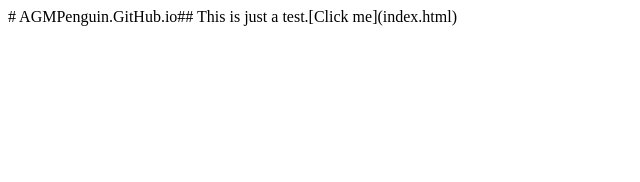
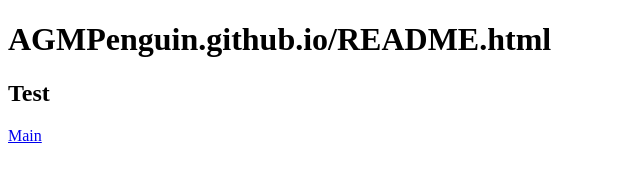
Before and after one commit to AGMPenguin/AGMPenguin.GitHub.io, a plain HTML site: page README.html in a window 1280 px wide. Shown: the whole page, without its empty margins (0-640 px from the left). Drawn offline with Linux system fonts and the light colour scheme.

Commit message:
Update README.html

```diff
--- a/README.html
+++ b/README.html
@@ -1,6 +1,8 @@
 <!DOCTYPE html>
 <html>
 <body>
-<div markdown="1"># AGMPenguin.GitHub.io## This is just a test.[Click me](index.html)</div>
+  <h1>AGMPenguin.github.io/README.html</h1>
+  <h2>Test</h2>
+  <a href="AGMPenguin.github.io/index.html">Main</a>
 </body>
 </html>
```
